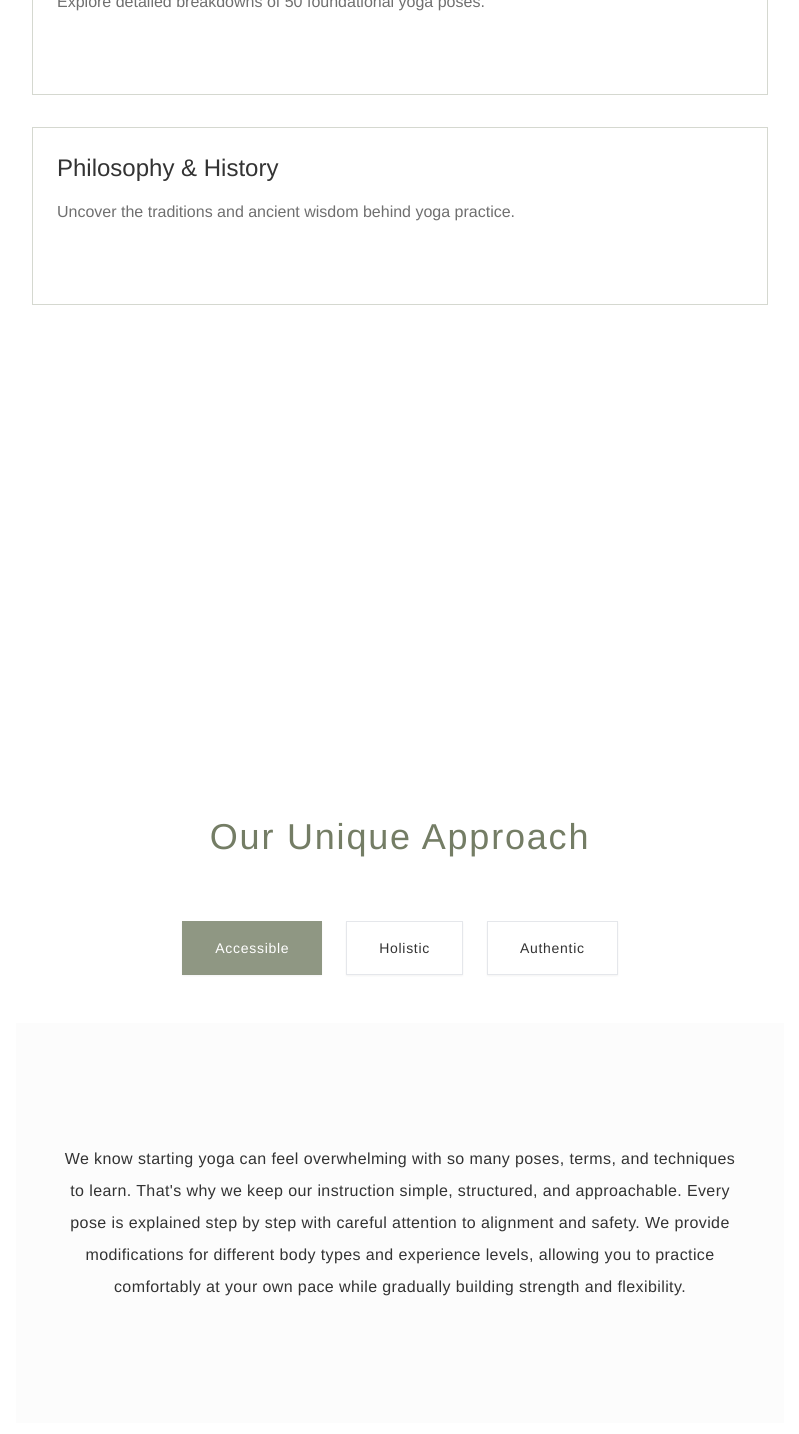
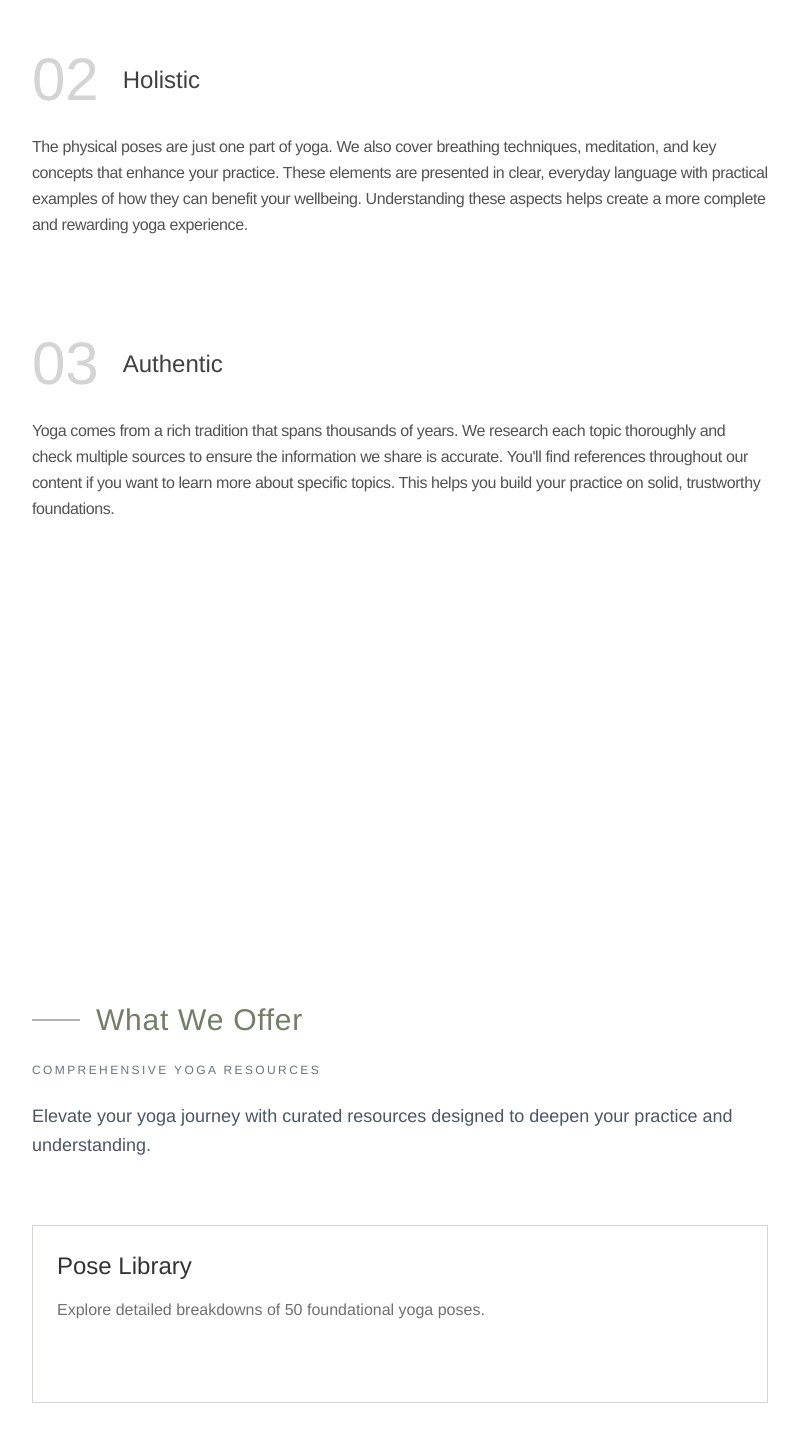
Before and after one commit to samanthacabrera/yoga-library, a React (Vite) app: page / in a window 1280 px wide. Shown: the part 2280-3714 px from the top of the page, without its empty margins (240-1039 px from the left). Built offline with nearby package versions, Linux system fonts and the light colour scheme.

Commit message:
update approach section styling

```diff
--- a/src/components/Home.jsx
+++ b/src/components/Home.jsx
@@ -26,18 +26,22 @@ const Home = () => {
 
   const approaches = [
     {
+      number: '01',
       title: "Accessible",
       mainText: "We know starting yoga can feel overwhelming with so many poses, terms, and techniques to learn. That's why we keep our instruction simple, structured, and approachable. Every pose is explained step by step with careful attention to alignment and safety. We provide modifications for different body types and experience levels, allowing you to practice comfortably at your own pace while gradually building strength and flexibility."
     },
     {
+      number: '02',
       title: "Holistic",
       mainText: "The physical poses are just one part of yoga. We also cover breathing techniques, meditation, and key concepts that enhance your practice. These elements are presented in clear, everyday language with practical examples of how they can benefit your wellbeing. Understanding these aspects helps create a more complete and rewarding yoga experience."
     },
     {
+      number: '03',
       title: "Authentic",
       mainText: "Yoga comes from a rich tradition that spans thousands of years. We research each topic thoroughly and check multiple sources to ensure the information we share is accurate. You'll find references throughout our content if you want to learn more about specific topics. This helps you build your practice on solid, trustworthy foundations."
     },
   ];
+
   return (
     <>
       <Helmet>
@@ -164,6 +168,42 @@ const Home = () => {
         </div>
       </motion.div>
 
+      {/* Approach */}
+      <motion.section
+      initial={{ opacity: 0 }}
+      whileInView={{ opacity: 1 }}
+      viewport={{ once: false, amount: 0.1 }}
+      transition={{ duration: 0.8 }}
+      className="container mx-auto px-4 py-16"
+    >
+      <h2 className="text-4xl font-thin text-center mb-16">
+        Our Approach
+      </h2>
+
+      <div className="grid gap-8 md:gap-24">
+        {approaches.map((approach) => (
+          <motion.div
+            key={approach.number}
+            whileHover={{ scale: 1.02 }}
+            transition={{ duration: 0.3, ease: "easeInOut" }}
+            className="group"
+          >
+            <div className="flex items-center mb-6">
+              <span className="text-6xl font-extralight text-neutral-300 mr-6 group-hover:text-moss/80 transition-colors duration-300">
+                {approach.number}
+              </span>
+              <h3 className="text-2xl font-light text-neutral-700 group-hover:text-moss/90 transition-colors duration-300">
+                {approach.title}
+              </h3>
+            </div>
+            <p className="text-neutral-600 leading-relaxed tracking-tight">
+              {approach.mainText}
+            </p>
+          </motion.div>
+        ))}
+      </div>
+    </motion.section>
+
       {/* What We Offer */}
       <motion.div
         initial={{ opacity: 0 }}
@@ -173,7 +213,7 @@ const Home = () => {
         className="max-w-7xl mx-auto px-4 py-16 md:py-24"
       >
         <div className="grid gap-16 items-center">
-          {/* Section Header */}
+
           <div className="space-y-6">
             <div className="flex items-center">
               <div className="w-12 h-0.5 bg-black/30"></div>
@@ -191,7 +231,6 @@ const Home = () => {
             </p>
           </div>
 
-          {/* Offer Cards */}
           <div className="grid md:grid-cols-1 gap-8">
             {[
               {
@@ -237,80 +276,6 @@ const Home = () => {
           </div>
         </div>
       </motion.div>
-
-          {/* Approach */}
-          <motion.div
-            initial={{ opacity: 0 }}
-            whileInView={{ opacity: 1 }}
-            viewport={{ once: false, amount: 0.1 }}
-            transition={{ duration: 1.5 }}
-            className="py-24"
-          >
-            <h2 className="text-2xl md:text-4xl mb-16 text-center tracking-wider">
-              Our Unique Approach
-            </h2>
-
-            {/* Tab Navigation */}
-            <div className="mb-12">
-              <div className="flex flex-wrap justify-center gap-6">
-                {approaches.map((approach, index) => (
-                  <motion.button
-                    key={index}
-                    onClick={() => setActiveTab(index)}
-                    whileHover={{ y: -2 }}
-                    whileTap={{ scale: 0.98 }}
-                    className={`py-4 px-8 transition-all duration-300 focus:outline-none border shadow-sm text-xs md:text-sm tracking-wider ${
-                      activeTab === index
-                        ? "bg-moss/80 text-white shadow-md border-transparent"
-                        : "bg-white text-charcoal hover:bg-moss/20 border-gray-200"
-                    }`}
-                  >
-                    {approach.title}
-                  </motion.button>
-                ))}
-              </div>
-            </div>
-
-            <div className="relative overflow-hidden min-h-[400px] bg-moss/[2%]">
-              {approaches.map((approach, index) => (
-                <motion.div
-                  key={index}
-                  initial={false}
-                  animate={{
-                    opacity: activeTab === index ? 1 : 0,
-                    x: activeTab === index ? 0 : activeTab > index ? -100 : 100,
-                    display: activeTab === index ? "block" : "none"
-                  }}
-                  transition={{ duration: 0.5, ease: "easeInOut" }}
-                  className="absolute inset-0 p-10"
-                >
-                  <div className="flex flex-col h-full justify-center">
-                    <p className="text-base leading-loose tracking-wide text-center">
-                      {approach.mainText}
-                    </p>
-                  </div>
-                </motion.div>
-              ))}
-            </div>
-
-            <div className="mt-6 flex justify-center">
-              <div className="flex space-x-2">
-                {approaches.map((_, index) => (
-                  <button
-                    key={index}
-                    onClick={() => setActiveTab(index)}
-                    className={`transition-all duration-300 rounded-full ${
-                      activeTab === index
-                        ? "w-8 h-2 bg-moss/80"
-                        : "w-2 h-2 bg-gray-300 hover:bg-gray-400"
-                    }`}
-                    aria-label={`Go to slide ${index + 1}`}
-                  />
-                ))}
-              </div>
-            </div>
-          </motion.div>
-
 
       {/* Intro */}
       <motion.div
```
Lines whose indentation alone changed are shown as unchanged.
